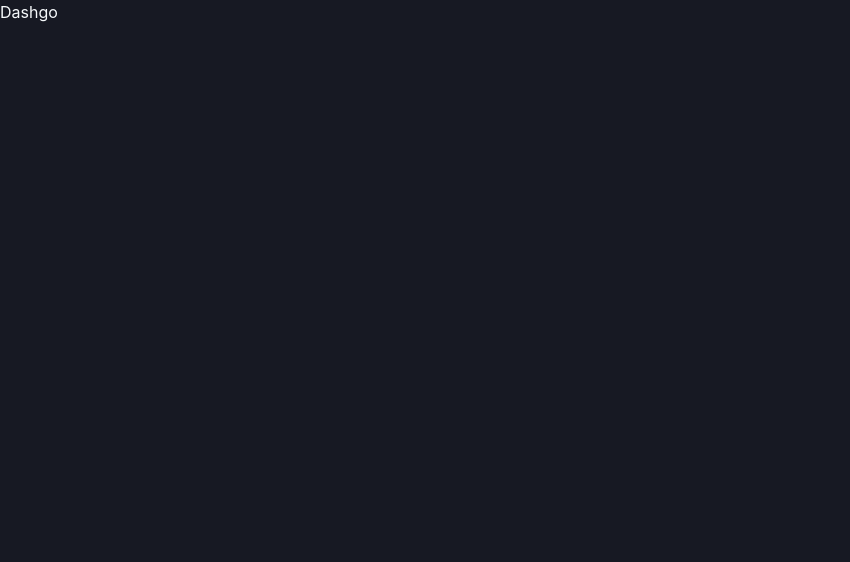
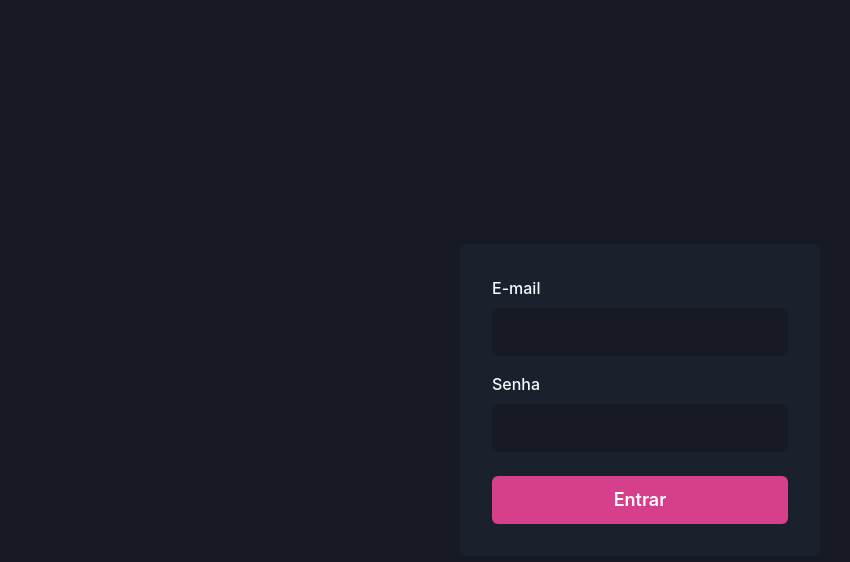
Before and after one commit to erik-albuquerque/dashgo, a Next.js app: page / in a window 1280 px wide. Shown: the top 562 px of the page, without its empty margins (0-850 px from the left). Built offline with nearby package versions, Linux system fonts and the light colour scheme.

Commit message:
feat: sign in page

```diff
--- a/src/pages/index.tsx
+++ b/src/pages/index.tsx
@@ -1,3 +1,62 @@
+import {
+  Flex,
+  Input,
+  Button,
+  Stack,
+  FormLabel,
+  FormControl,
+} from "@chakra-ui/react";
+
 export default function Home() {
-  return <h1>Dashgo</h1>;
+  return (
+    <Flex w="100vw" h="100vh" align="center" justify="center">
+      <Flex
+        as="form"
+        w="100%"
+        maxW={360}
+        bg="gray.800"
+        p="8"
+        borderRadius={8}
+        flexDir="column"
+      >
+        <Stack spacing="4">
+          <FormControl>
+            <FormLabel htmlFor="email">E-mail</FormLabel>
+            <Input
+              name="email"
+              id="email"
+              type="email"
+              focusBorderColor="pink.500"
+              bgColor="gray.900"
+              variant="filled"
+              _hover={{
+                bgColor: "gray.900",
+              }}
+              size="lg"
+            />
+          </FormControl>
+
+          <FormControl>
+            <FormLabel htmlFor="password">Senha</FormLabel>
+            <Input
+              name="password"
+              id="password"
+              type="password"
+              focusBorderColor="pink.500"
+              bgColor="gray.900"
+              variant="filled"
+              _hover={{
+                bgColor: "gray.900",
+              }}
+              size="lg"
+            />
+          </FormControl>
+        </Stack>
+
+        <Button type="submit" mt="6" colorScheme="pink" size="lg">
+          Entrar
+        </Button>
+      </Flex>
+    </Flex>
+  );
 }
```
